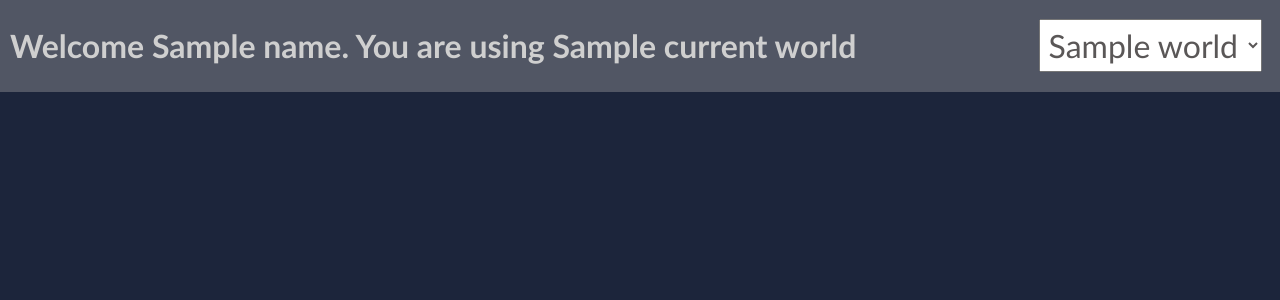
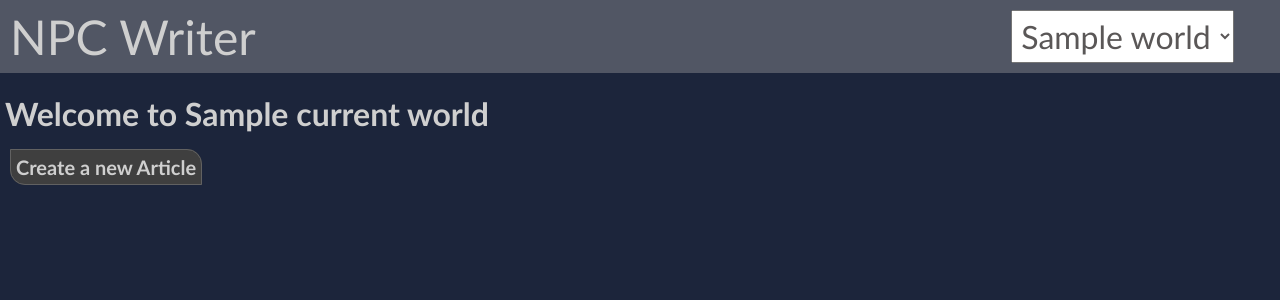
Before and after one commit to oaster2000/NPC-Writer, a Flask app: template templates/index.html in a window 1280 px wide. Shown: the top 300 px of the page. Run offline with Flask 2, Linux system fonts and the light colour scheme; the template is opened without the code that fills it: most values are stand-ins (such as "Sample title", 1, 10 or a date in 2020); parts of the project's set-up code (start-up, migrations or seed data) failed here and were passed over.

Commit message:
FEAT: New Article Page

```diff
--- a/app.py
+++ b/app.py
@@ -6,26 +6,25 @@ from anvil import Anvil, User
 load_dotenv()
 
 app = Flask(__name__)
-
 anvil = Anvil()
-
 user = anvil.load_user()
-
 worlds = anvil.load_worlds(user)
-
 anvil.current_world = worlds[0]
 
-@app.route('/')
-def main():
-   return redirect(url_for('index'))
-
-@app.route('/index', methods=['POST', 'GET'])
+@app.route('/', methods=['POST', 'GET'])
 def index():
     if request.method == 'POST':
-        print(request.form["world"])
         anvil.current_world = anvil.get_world(worlds, request.form["world"])
 
     return render_template('index.html', name=user.name, worlds=worlds, current_world=anvil.current_world)
 
+
+@app.route('/new_article', methods=['POST', 'GET'])
+def new_article():
+    if request.method == 'POST':
+        return redirect(url_for("/"))
+
+    return render_template('new_article.html', name=user.name, worlds=worlds, current_world=anvil.current_world)
+
 if __name__ == "__main__":
     app.run(debug=True)
--- a/static/css/index.css
+++ b/static/css/index.css
@@ -1,12 +1,38 @@
 body{
     background-color: #1c253b;
     margin: 0px;
+}
+
+.title{
+    font-family: 'Calibri';
+    color: #cfcfcf;
+    font-size: 3rem;
+    padding-left: 5px;
 }
 
 h1{
     font-family: 'Calibri';
     color: #cfcfcf;
     padding-left: 5px;
+}
+
+.button a {
+    text-decoration: none;
+    font-weight: bold;
+    background-color: #3f3f3f;
+    width: auto;
+    font-family: 'Calibri';
+    color: #cfcfcf;
+    margin-left: 10px;
+    font-size: 1.25rem;
+    padding: 5px;
+    border: 1px solid #616161;
+    border-radius: 0px 15px 0px 15px;
+}
+
+.button a:hover{
+    color: #ffffff;
+    background-color: #575757;
 }
 
 .header{
@@ -33,6 +59,5 @@ h1{
     font-family: 'Calibri';
     color: #5a5757;
     padding: 5px;
-    text-decoration: none;
     font-size: 2rem;
 }
--- /dev/null
+++ b/templates/base.html
@@ -0,0 +1,25 @@
+<!DOCTYPE html>
+<html lang="en">
+<head>
+    <meta charset="UTF-8">
+    <title>NPC Writer</title>
+    <link rel="stylesheet" href="{{ url_for('static', filename= 'css/index.css') }}">
+</head>
+<body>
+    <div class="header">
+        <div class="title">
+            <div class="Title">NPC Writer</div>
+        </div>
+        <div class="world">
+            <form action = "/" method = "post">
+                <select name="world" onchange="this.form.submit()" id="world" selected={{current_world.id}}>
+                    {% for world in worlds %}
+                        <option value={{world.id}} {% if current_world.id == world.id %} selected {% endif %}>{{world.name}}</option>
+                    {% endfor %}
+                </select>
+            </form>
+        </div>
+    </div>
+    <div id="content">{% block content %}{% endblock %}</div>
+</body>
+</html>
--- a/templates/index.html
+++ b/templates/index.html
@@ -1,25 +1,5 @@
-<!DOCTYPE html>
-<html lang="en">
-<head>
-    <meta charset="UTF-8">
-    <title>{{current_world.name}}</title>
-    <link rel="stylesheet" href="{{ url_for('static', filename= 'css/index.css') }}">
-</head>
-<body>
-    <div class="header">
-        <div class="title">
-            <h1>Welcome {{ name }}. You are using {{current_world.name}}</h1>
-        </div>
-        <div class="world">
-            <form action = "/index" method = "post">
-                <select name="world" onchange="this.form.submit()" id="world" selected={{current_world.id}}>
-                    {% for world in worlds %}
-                        <option value={{world.id}} {% if current_world.id == world.id %} selected {% endif %}>{{world.name}}</option>
-                    {% endfor %}
-                </select>
-            </form>
-        </div>
-    </div>
-    <br>
-</body>
-</html>
+{% extends "base.html" %}
+{% block content %}
+  <h1>Welcome to {{current_world.name}}</h1>
+  <div class="button"><a href="/new_article">Create a new Article</a></div>
+{% endblock %}
--- /dev/null
+++ b/templates/new_article.html
@@ -0,0 +1,4 @@
+{% extends "base.html" %}
+{% block content %}
+  <h1>Creating a new article for {{current_world.name}}</h1>
+{% endblock %}
```
Also changed, not shown: static/logo.png (added), 1 other file.
